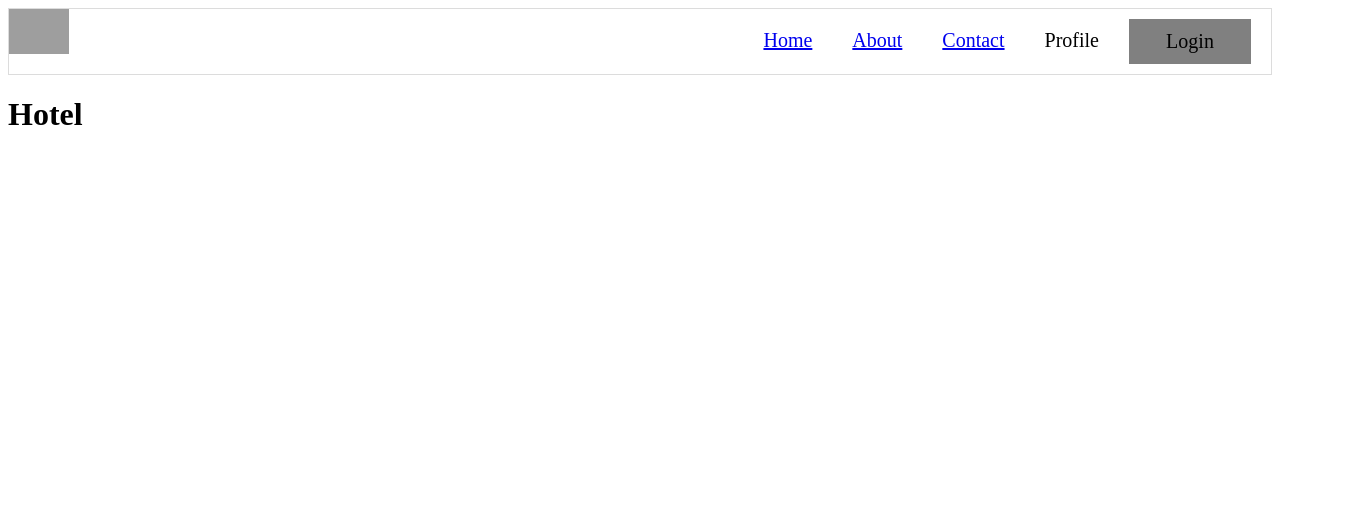
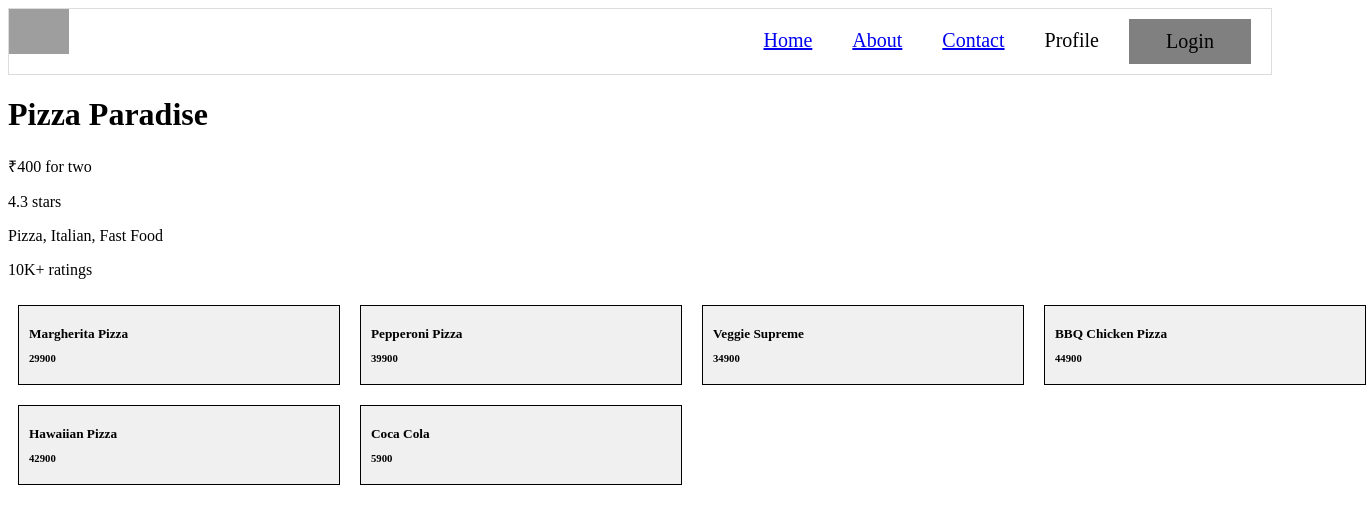
Before and after one commit to ibrahimmuqsith/react-practice, a React (Vite) app: page /restaurant/1 in a window 1280 px wide. Shown: the top 524 px of the page, 1366 px wide, since content can reach past the window. Built offline with nearby package versions, Linux system fonts and the light colour scheme; grey boxes are pictures that could not be loaded.

Commit message:
menu container with styles

```diff
--- a/src/components/Menu.js
+++ b/src/components/Menu.js
@@ -1,9 +1,17 @@
 import React, { useEffect, useState } from "react"
-import { MENU_ENDPOINT } from "../utils/constants"
-import { MENU_DATA } from "../utils/mockData"
+import {
+    CDN_URL,
+    MENU_ENDPOINT
+} from "../utils/constants"
+import {
+    MENU_DATA,
+    SINGLE_RESTAURANT_DATA
+} from "../utils/mockData"
+import Shimmer from "./Shimmer"
 
 const Menu = () => {
     const [menu, setMenu] = useState(null)
+    const [restaurantInfo, setRestaurantInfo] = useState(null)
 
     useEffect(() => {
         fetchMenu()
@@ -15,15 +23,54 @@ const Menu = () => {
             // const data = await res.json();
             // console.log("data", data)
             setMenu(MENU_DATA)
+            setRestaurantInfo(SINGLE_RESTAURANT_DATA)
         } catch (err) {
             console.log(err)
         }
     }
 
+    if (!menu || !restaurantInfo) {
+        return <Shimmer
+            cards={8}
+            width={320}
+            height={300}
+        />
+    }
+
     return (
         <div className="menucontainer">
-            <h1>Hotel</h1>
+            <div className="restaurantInfo">
+                <h1> {restaurantInfo?.name} </h1>
+                <div className="flex-space-between">
+                    <p> {restaurantInfo?.costForTwo} </p>
+                    <p> {restaurantInfo?.avgRating} stars </p>
+                </div>
+                <div className="flex-space-between">
+                    <p> {restaurantInfo?.cuisines.join(', ')} </p>
+                    <p> {restaurantInfo?.totalRatingsString} </p>
+                </div>
 
+
+            </div>
+            <div className="menuInfo restContainer">
+
+                {menu.map((item) => (
+                    <div
+                        key={item.card.info.id}
+                        className="menuCard restaurantCard">
+                        <h5>
+                            {item.card.info.name}
+                        </h5>
+                        {/* <img
+                            src={CDN_URL + item.card.info.imageId}
+                            alt="menuImg"
+                        /> */}
+                        <h6>
+                            {item.card.info.price}
+                        </h6>
+                    </div>
+                ))}
+            </div>
 
         </div>
     )
```
